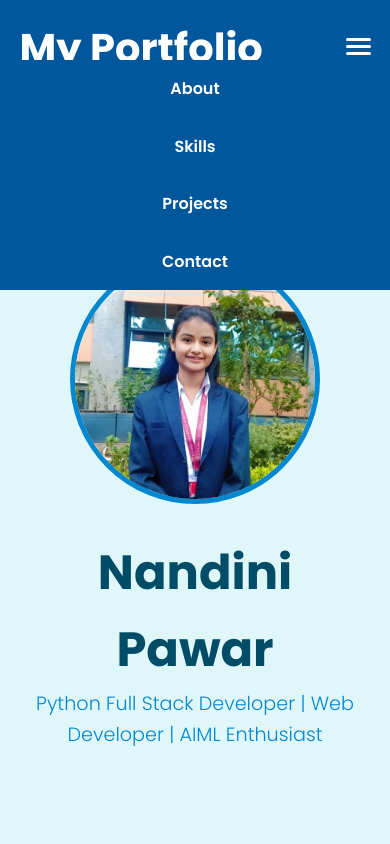
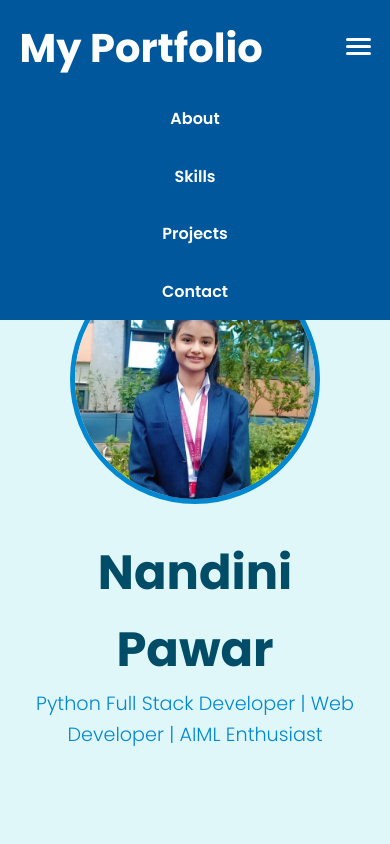
Before and after one commit to nandini6983/Portfolio, a plain HTML site: page index.html in a window 390 px wide. Both pictures are taken after a click on the element 358 px from the left and 48 px from the top of the page. Shown: the top 844 px of the page. Drawn offline with Linux system fonts and the light colour scheme.

Commit message:
style.css

```diff
--- a/style.css
+++ b/style.css
@@ -262,8 +262,23 @@ footer {
 }
 /* Mobile Responsive */
 @media (max-width: 768px) {
-    nav ul { display: none; flex-direction: column; width: 100%; background: var(--header-color); position: absolute; top: 60px; left: 0; }
-    nav ul.show { display: flex; }
-    nav ul li { margin: 1rem 0; text-align: center; }
-    .hamburger { display: flex; }
+    nav ul {
+        display: none;
+        flex-direction: column;
+        width: 100%;
+        background: var(--header-color);
+        position: absolute;
+        top: 90px;
+        left: 0;
+    }
+    nav ul.show {
+        display: flex;
+    }
+    nav ul li {
+        margin: 1rem 0;
+        text-align: center;
+    }
+    .hamburger {
+        display: flex;
+    }
 }
```
